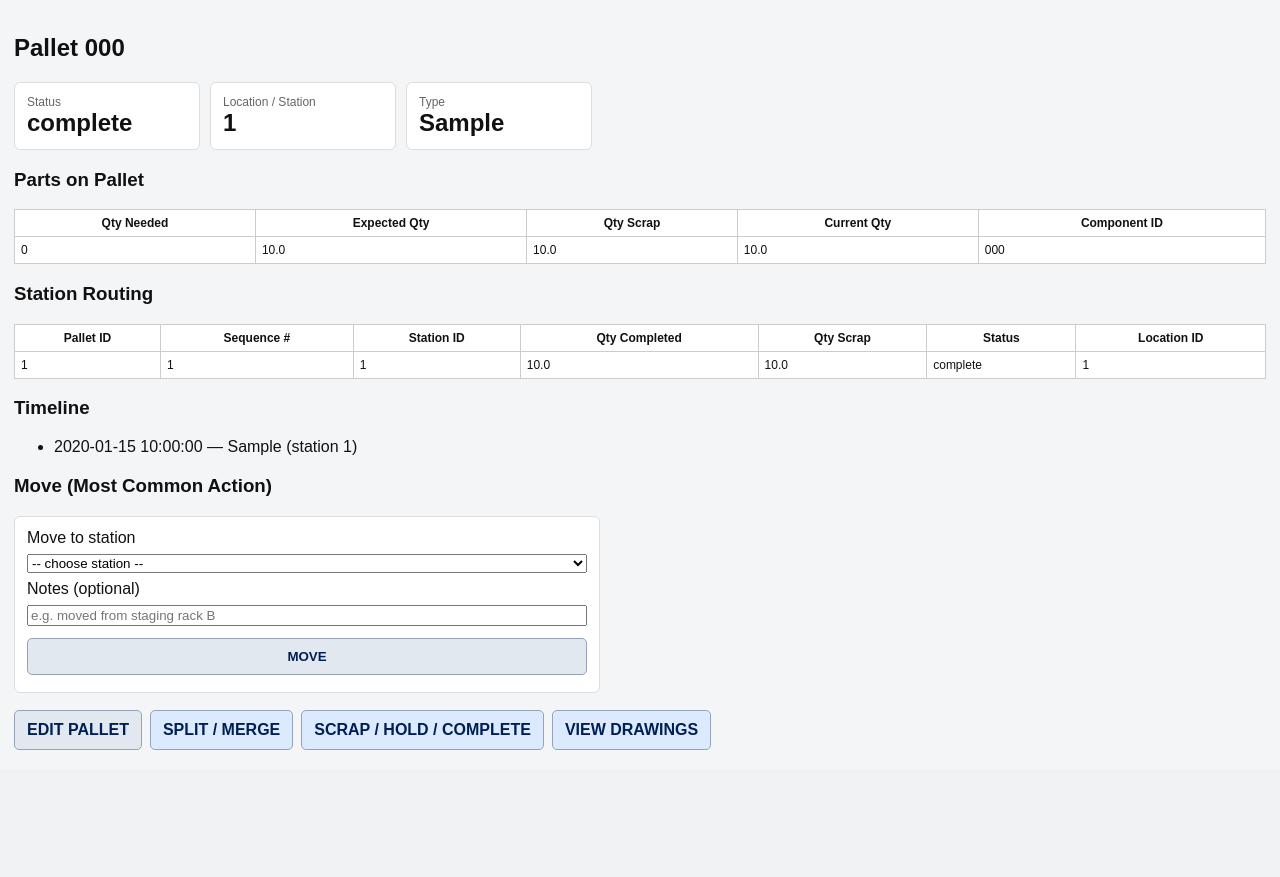
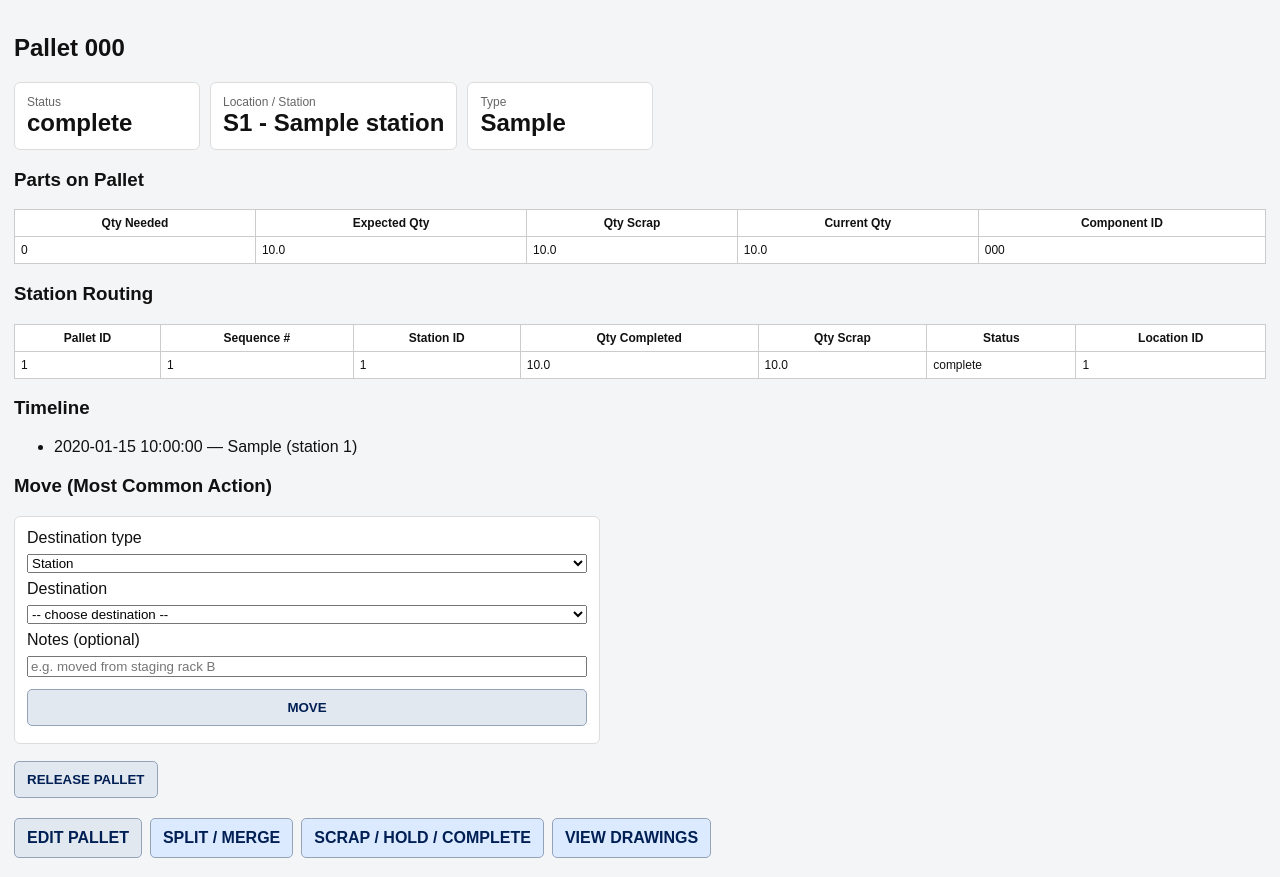
Before and after one commit to ravenorb/mts, a FastAPI app: page /production/pallet/1 in a window 1280 px wide. Shown: the part 49-926 px from the top of the page. Before the commit the page ends 799 px from the top, so only its background shows below. Run offline with FastAPI, Linux system fonts and the light colour scheme; the visitor is signed in with stand-in values (Sample User, id 1); tables that the repository leaves empty hold one stand-in row (values such as "Sample post"); parts of the project's set-up code (start-up, migrations or seed data) failed here and were passed over.

Commit message:
Add pallet storage-bin flow and HK release action

```diff
--- a/app/main.py
+++ b/app/main.py
@@ -428,6 +428,8 @@ def ensure_pallet_schema(db: Session):
         db.execute(text("ALTER TABLE pallets ADD COLUMN sheet_count FLOAT DEFAULT 0"))
     if "component_list_json" not in pallet_columns:
         db.execute(text("ALTER TABLE pallets ADD COLUMN component_list_json TEXT DEFAULT '[]'"))
+    if "storage_bin_id" not in pallet_columns:
+        db.execute(text("ALTER TABLE pallets ADD COLUMN storage_bin_id INTEGER"))
     db.commit()
 
 
@@ -589,6 +591,84 @@ def ensure_pallet_station_routing(db: Session, pallet: models.Pallet, fallback_s
             status="staged",
             location_id="00",
         ))
+
+
+def station_label(station: models.Station | None) -> str:
+    if not station:
+        return "-"
+    return f"S{station.id} - {station.station_name}"
+
+
+def get_available_pallet_bins(db: Session, include_bin_id: int | None = None, hk_only: bool = False, exclude_hk: bool = False) -> list[models.StorageBin]:
+    query = (
+        db.query(models.StorageBin)
+        .join(models.StorageLocation, models.StorageBin.storage_location_id == models.StorageLocation.id)
+        .filter(models.StorageLocation.pallet_storage.is_(True))
+    )
+    if hk_only:
+        query = query.filter(func.lower(models.StorageLocation.location_description).like("%hk queue%"))
+    if exclude_hk:
+        query = query.filter(~func.lower(models.StorageLocation.location_description).like("%hk queue%"))
+
+    bins = query.order_by(models.StorageBin.storage_location_id.asc(), models.StorageBin.shelf_id.asc(), models.StorageBin.bin_id.asc()).all()
+    return [
+        b for b in bins
+        if not (b.pallet_id or "").strip() or (include_bin_id and b.id == include_bin_id)
+    ]
+
+
+def clear_pallet_storage_bin(db: Session, pallet: models.Pallet):
+    db.query(models.StorageBin).filter(models.StorageBin.pallet_id == pallet.pallet_code).update({models.StorageBin.pallet_id: ""}, synchronize_session=False)
+
+
+def assign_pallet_to_storage_bin(db: Session, pallet: models.Pallet, storage_bin: models.StorageBin):
+    clear_pallet_storage_bin(db, pallet)
+    storage_bin.pallet_id = pallet.pallet_code
+    pallet.storage_bin_id = storage_bin.id
+    pallet.current_station_id = None
+
+
+def pallet_location_label(db: Session, pallet: models.Pallet) -> str:
+    if pallet.storage_bin_id:
+        storage_bin = db.query(models.StorageBin).filter_by(id=pallet.storage_bin_id).first()
+        if storage_bin:
+            location = db.query(models.StorageLocation).filter_by(id=storage_bin.storage_location_id).first()
+            location_name = location.location_description if location else f"Location {storage_bin.storage_location_id}"
+            return f"{location_name} (L{storage_bin.storage_location_id}-S{storage_bin.shelf_id}-B{storage_bin.bin_id})"
+    if pallet.current_station_id:
+        station = db.query(models.Station).filter_by(id=pallet.current_station_id).first()
+        return station_label(station)
+    return "Unassigned"
+
+
+def update_inventory_for_released_pallet(db: Session, pallet: models.Pallet):
+    if pallet.mpf_master_id and pallet.sheet_count > 0:
+        mpf = db.query(models.MpfMaster).filter_by(id=pallet.mpf_master_id).first()
+        if mpf:
+            parsed_sheet = parse_sheet_size(mpf.sheet_size)
+            if parsed_sheet:
+                width, length = parsed_sheet
+                material_row = db.query(models.RawMaterial).filter(
+                    models.RawMaterial.gauge == mpf.material,
+                    ((models.RawMaterial.width == width) & (models.RawMaterial.length == length)) |
+                    ((models.RawMaterial.width == length) & (models.RawMaterial.length == width)),
+                ).first()
+                if not material_row or material_row.qty_on_hand < pallet.sheet_count:
+                    raise HTTPException(422, "Not enough raw material sheets on hand to release this pallet")
+                material_row.qty_on_hand -= pallet.sheet_count
+
+    pallet_parts = db.query(models.PalletPart).filter_by(pallet_id=pallet.id).all()
+    for pallet_part in pallet_parts:
+        revision = db.query(models.PartRevision).filter_by(id=pallet_part.part_revision_id).first()
+        if not revision:
+            continue
+        inventory = db.query(models.PartInventory).filter_by(part_id=revision.part_id).first()
+        if not inventory:
+            inventory = models.PartInventory(part_id=revision.part_id)
+            db.add(inventory)
+            db.flush()
+        inventory.qty_on_hand_total += pallet_part.planned_quantity or 0
+        inventory.qty_queued_to_cut += pallet_part.planned_quantity or 0
 
 
 def ensure_order_backlog_has_pallets(db: Session, stations: list[models.Station]):
@@ -979,7 +1059,8 @@ def pallet_detail(pallet_id: int, request: Request, db: Session = Depends(get_db
     route_rows = db.query(models.PalletStationRoute).filter_by(pallet_id=pallet_id).order_by(models.PalletStationRoute.sequence_no.asc()).all()
     events = db.query(models.PalletEvent).filter_by(pallet_id=pallet_id).order_by(models.PalletEvent.recorded_at.asc()).all()
     stations = db.query(models.Station).filter_by(active=True).order_by(models.Station.station_name.asc()).all()
-    return templates.TemplateResponse("pallet_detail.html", {"request": request, "user": user, "top_nav": TOP_NAV, "entity_groups": ENTITY_GROUPS, "pallet": pallet, "part_rows": part_rows, "route_rows": route_rows, "events": events, "stations": stations, "errors": {}})
+    available_bins = get_available_pallet_bins(db, include_bin_id=pallet.storage_bin_id)
+    return templates.TemplateResponse("pallet_detail.html", {"request": request, "user": user, "top_nav": TOP_NAV, "entity_groups": ENTITY_GROUPS, "pallet": pallet, "part_rows": part_rows, "route_rows": route_rows, "events": events, "stations": stations, "available_bins": available_bins, "station_label": station_label, "location_label": pallet_location_label(db, pallet), "errors": {}})
 
 
 @app.get("/production/pallet/{pallet_id}/edit", response_class=HTMLResponse)
@@ -1070,14 +1151,76 @@ async def pallet_edit_save(pallet_id: int, request: Request, db: Session = Depen
 
 
 @app.post("/production/pallet/{pallet_id}/move")
-def pallet_move(pallet_id: int, station_id: int = Form(...), notes: str = Form(""), db: Session = Depends(get_db), user=Depends(require_login)):
+def pallet_move(
+    pallet_id: int,
+    destination_type: str = Form("station"),
+    destination_id: int | None = Form(None),
+    notes: str = Form(""),
+    db: Session = Depends(get_db),
+    user=Depends(require_login),
+):
     pallet = db.query(models.Pallet).filter_by(id=pallet_id).first()
-    station = db.query(models.Station).filter_by(id=station_id).first()
-    if not pallet or not station:
-        raise HTTPException(404)
-    pallet.current_station_id = station_id
+    if not pallet:
+        raise HTTPException(404)
+
+    if destination_type == "storage_bin":
+        if not destination_id:
+            raise HTTPException(422, "Storage bin is required")
+        storage_bin = db.query(models.StorageBin).filter_by(id=destination_id).first()
+        if not storage_bin:
+            raise HTTPException(404, "Storage bin not found")
+        location = db.query(models.StorageLocation).filter_by(id=storage_bin.storage_location_id).first()
+        if not location or not location.pallet_storage:
+            raise HTTPException(422, "Selected bin is not a pallet storage location")
+        occupied_by_other = (storage_bin.pallet_id or "").strip() and storage_bin.id != pallet.storage_bin_id
+        if occupied_by_other:
+            raise HTTPException(422, "Selected bin is occupied")
+        assign_pallet_to_storage_bin(db, pallet, storage_bin)
+        pallet.status = "staged"
+        location_note = f"Moved to {location.location_description} S{storage_bin.shelf_id} B{storage_bin.bin_id}"
+        db.add(models.PalletEvent(pallet_id=pallet.id, station_id=None, event_type="moved", quantity=0, recorded_by=user.username, notes=notes or location_note))
+    else:
+        if not destination_id:
+            raise HTTPException(422, "Station is required")
+        station = db.query(models.Station).filter_by(id=destination_id).first()
+        if not station:
+            raise HTTPException(404)
+        clear_pallet_storage_bin(db, pallet)
+        pallet.storage_bin_id = None
+        pallet.current_station_id = destination_id
+        pallet.status = "in_progress"
+        db.add(models.PalletEvent(pallet_id=pallet.id, station_id=destination_id, event_type="moved", quantity=0, recorded_by=user.username, notes=notes or f"Moved to {station.station_name}"))
+
+    db.commit()
+    return RedirectResponse(f"/production/pallet/{pallet.id}", status_code=302)
+
+
+@app.post("/production/pallet/{pallet_id}/release")
+def pallet_release_to_hk_queue(pallet_id: int, db: Session = Depends(get_db), user=Depends(require_login)):
+    pallet = db.query(models.Pallet).filter_by(id=pallet_id).first()
+    if not pallet:
+        raise HTTPException(404)
+
+    already_released = db.query(models.PalletEvent).filter_by(pallet_id=pallet.id, event_type="released_to_hk_queue").first()
+    if already_released:
+        raise HTTPException(422, "Pallet already released to HK Queue")
+
+    hk_bin = next(iter(get_available_pallet_bins(db, include_bin_id=pallet.storage_bin_id, hk_only=True)), None)
+    if not hk_bin:
+        raise HTTPException(422, "No open pallet bin found in HK Queue")
+
+    assign_pallet_to_storage_bin(db, pallet, hk_bin)
+    update_inventory_for_released_pallet(db, pallet)
     pallet.status = "in_progress"
-    db.add(models.PalletEvent(pallet_id=pallet.id, station_id=station_id, event_type="moved", quantity=0, recorded_by=user.username, notes=notes or f"Moved to {station.station_name}"))
+    location = db.query(models.StorageLocation).filter_by(id=hk_bin.storage_location_id).first()
+    db.add(models.PalletEvent(
+        pallet_id=pallet.id,
+        station_id=None,
+        event_type="released_to_hk_queue",
+        quantity=pallet.expected_quantity or 0,
+        recorded_by=user.username,
+        notes=f"Released pallet to {location.location_description} S{hk_bin.shelf_id} B{hk_bin.bin_id}",
+    ))
     db.commit()
     return RedirectResponse(f"/production/pallet/{pallet.id}", status_code=302)
 
@@ -1151,10 +1294,8 @@ def production_create_order(
                 ((models.RawMaterial.width == length) & (models.RawMaterial.length == width)),
             ).first()
 
-        if material_row:
-            if material_row.qty_on_hand < sheet_count:
-                raise HTTPException(422, "Not enough raw material sheets on hand")
-            material_row.qty_on_hand -= sheet_count
+        if material_row and material_row.qty_on_hand < sheet_count:
+            raise HTTPException(422, "Not enough raw material sheets on hand")
 
         order = models.ProductionOrder(part_revision_id=revision.id, quantity_ordered=expected_quantity, status="planned")
         db.add(order)
@@ -1171,12 +1312,17 @@ def production_create_order(
             expected_quantity=expected_quantity,
             sheet_count=sheet_count,
             status="staged",
-            current_station_id=first_station.id if first_station else None,
+            current_station_id=None,
             created_by=user.username,
         )
         db.add(pallet)
         db.flush()
         pallet.pallet_code = f"P-{int(datetime.utcnow().timestamp())}-{order.id}"
+
+        empty_storage_bin = next(iter(get_available_pallet_bins(db, exclude_hk=True)), None)
+        if not empty_storage_bin:
+            raise HTTPException(422, "No available pallet storage bins found for new orders")
+        assign_pallet_to_storage_bin(db, pallet, empty_storage_bin)
 
         component_snapshot = build_component_quantities(db, frame_part_id, expected_quantity, sheet_count, mpf.id)
         all_part_revisions = [
@@ -1226,7 +1372,7 @@ def production_create_order(
             event_type="created",
             quantity=expected_quantity,
             recorded_by=user.username,
-            notes=f"Order created from HK MPF {mpf.mpf_filename}",
+            notes=f"Order created from HK MPF {mpf.mpf_filename} and staged to pallet storage bin {empty_storage_bin.id}",
         ))
 
         route_station_ids: list[int] = []
--- a/app/models.py
+++ b/app/models.py
@@ -281,6 +281,7 @@ class Pallet(Base):
     component_list_json: Mapped[str] = mapped_column(Text, default="[]")
     status: Mapped[str] = mapped_column(String(40), default="staged")
     current_station_id: Mapped[int | None] = mapped_column(ForeignKey("stations.id"), nullable=True)
+    storage_bin_id: Mapped[int | None] = mapped_column(ForeignKey("storage_bins.id"), nullable=True)
     created_at: Mapped[datetime] = mapped_column(DateTime, default=datetime.utcnow)
     created_by: Mapped[str] = mapped_column(String(80), default="system")
 
--- a/app/templates/pallet_detail.html
+++ b/app/templates/pallet_detail.html
@@ -3,7 +3,7 @@
 <h2>Pallet {{pallet.pallet_code}}</h2>
 <div class="cards">
   <div class="card"><div class="label">Status</div><div class="value">{{pallet.status}}</div></div>
-  <div class="card"><div class="label">Location / Station</div><div class="value">{{pallet.current_station_id or 'Staging'}}</div></div>
+  <div class="card"><div class="label">Location / Station</div><div class="value">{{location_label}}</div></div>
   <div class="card"><div class="label">Type</div><div class="value">{{pallet.pallet_type}}</div></div>
 </div>
 
@@ -60,14 +60,25 @@
 
 <h3>Move (Most Common Action)</h3>
 <form method="post" action="/production/pallet/{{pallet.id}}/move" class="panel-form">
-  <label>Move to station</label>
-  <select name="station_id" required>
-    <option value="">-- choose station --</option>
-    {% for st in stations %}<option value="{{st.id}}">{{st.station_name}}</option>{% endfor %}
+  <label>Destination type</label>
+  <select name="destination_type" required>
+    <option value="station">Station</option>
+    <option value="storage_bin">Pallet storage bin</option>
+  </select>
+
+  <label>Destination</label>
+  <select name="destination_id" required>
+    <option value="">-- choose destination --</option>
+    {% for st in stations %}<option value="{{st.id}}">{{station_label(st)}}</option>{% endfor %}
+    {% for b in available_bins %}<option value="{{b.id}}">BIN L{{b.storage_location_id}}-S{{b.shelf_id}}-B{{b.bin_id}}</option>{% endfor %}
   </select>
   <label>Notes (optional)</label>
   <input name="notes" placeholder="e.g. moved from staging rack B" />
   <button class="action-btn" type="submit">MOVE</button>
+</form>
+
+<form method="post" action="/production/pallet/{{pallet.id}}/release" style="margin-top:12px;">
+  <button class="action-btn" type="submit">RELEASE PALLET</button>
 </form>
 
 <div class="action-row">
--- a/app/templates/production.html
+++ b/app/templates/production.html
@@ -26,7 +26,7 @@
     <td>{{pallet.status}}</td>
     <td>{{pallet.frame_part_number or '-'}}</td>
     <td>{{pallet.expected_quantity or '-'}}</td>
-    <td>{{pallet.current_station_id or '-'}}</td>
+    <td>{{ ("S" ~ pallet.current_station_id) if pallet.current_station_id else "BIN" if pallet.storage_bin_id else "-" }}</td>
     <td>
       <a class="small-link-btn" href="/production/pallet/{{pallet.id}}">Open</a>
       <a class="small-link-btn" href="/production/pallet/{{pallet.id}}/edit">Edit Pallet</a>
```
